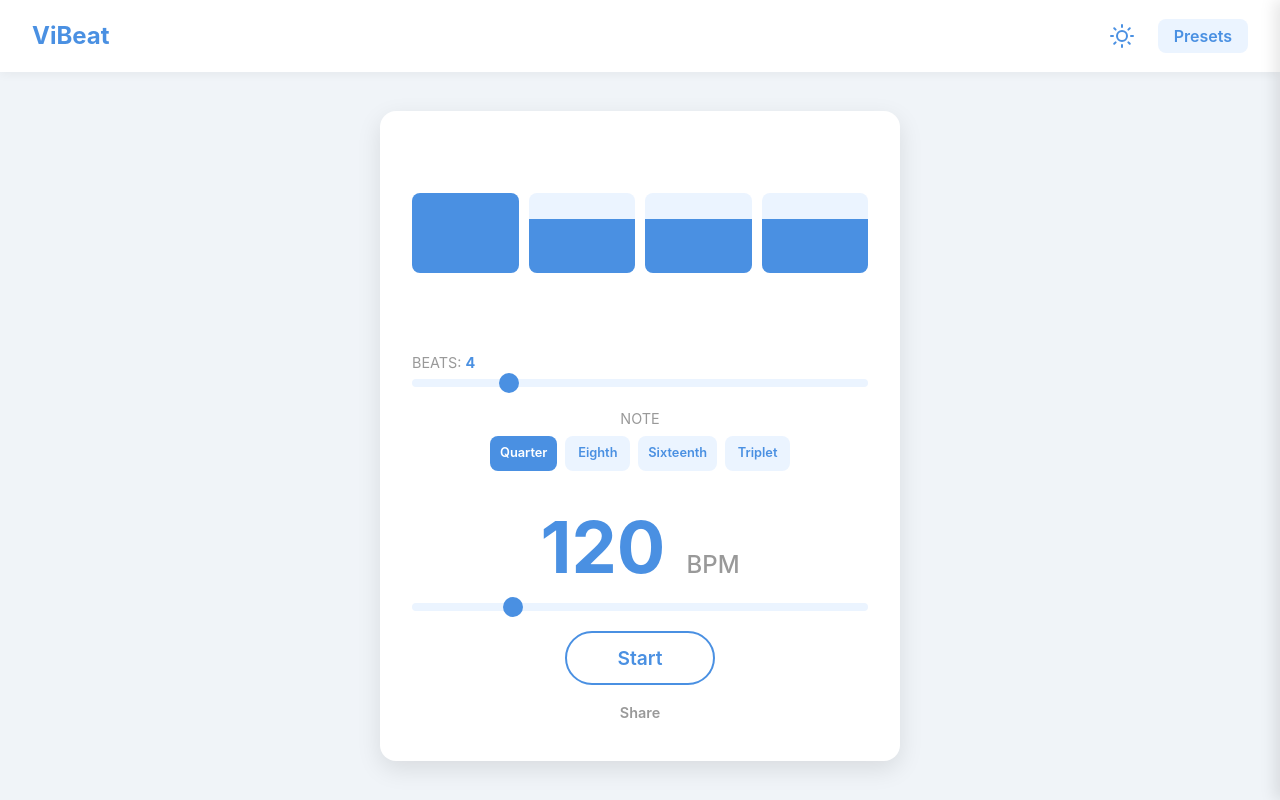
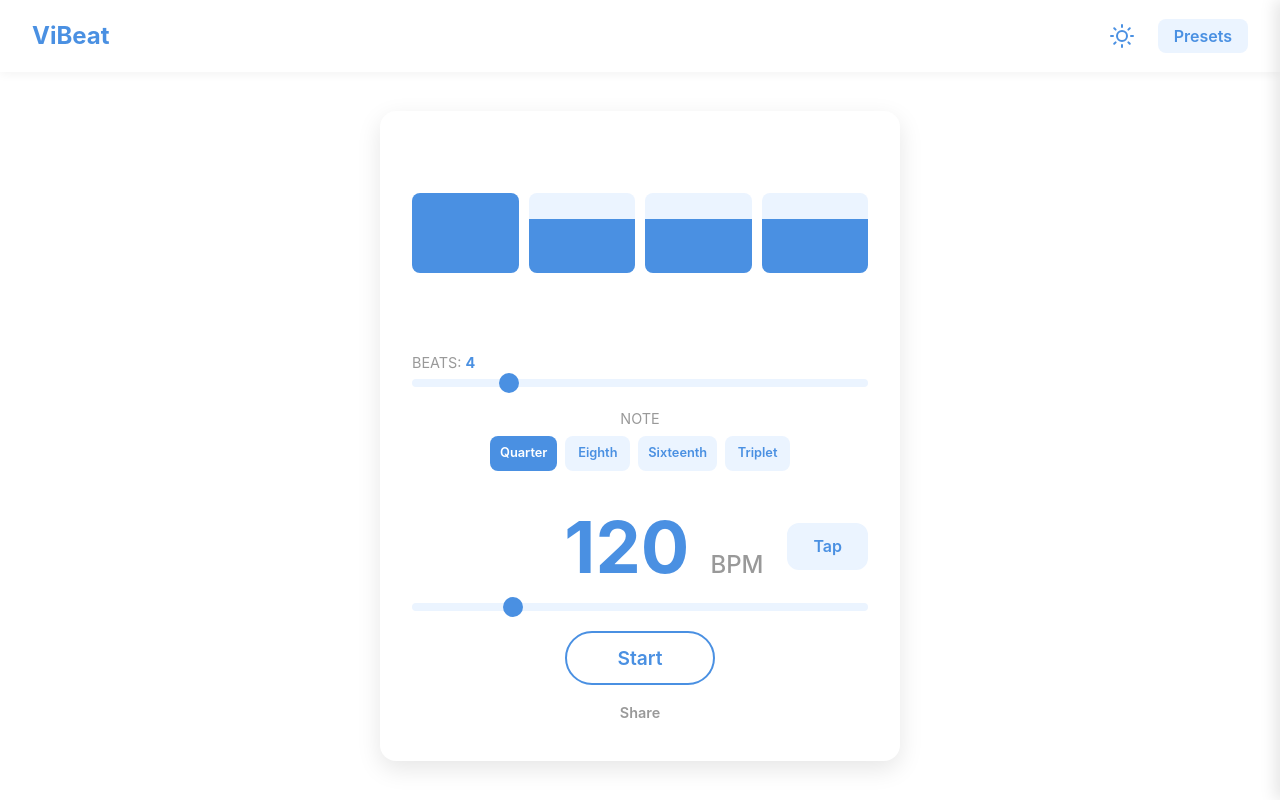
Before and after one commit to nergi-r/vibeat-frontend, a React (Vite) app: page / in a window 1280 px wide. Built offline with nearby package versions, Linux system fonts and the light colour scheme.

Commit message:
Add tap tempo

```diff
--- a/src/components/Metronome.tsx
+++ b/src/components/Metronome.tsx
@@ -1,6 +1,6 @@
 // src/components/Metronome.tsx
-import React, { useEffect } from "react";
-import { useMetronome } from "../hooks/useMetronome";
+import React, { useState, useEffect, useRef } from "react";
+import { useMetronome, audioContext } from "../hooks/useMetronome";
 import type { Subdivision, MetronomeSettings } from "../hooks/types";
 import { subdivisions } from "../hooks/types";
 
@@ -11,6 +11,27 @@ interface MetronomeProps {
   setSettings: (settings: MetronomeSettings) => void;
   onShare: () => void;
 }
+
+/**
+ * Plays a short, distinct "tick" sound for tap tempo feedback.
+ */
+const playTapSound = () => {
+  if (audioContext.state === "suspended") {
+    audioContext.resume();
+  }
+  const now = audioContext.currentTime;
+  const osc = audioContext.createOscillator();
+  const gain = audioContext.createGain();
+  osc.connect(gain);
+  gain.connect(audioContext.destination);
+
+  osc.frequency.setValueAtTime(1200, now); // High pitch for a clear "tick"
+  gain.gain.setValueAtTime(0.5, now);
+  gain.gain.exponentialRampToValueAtTime(0.0001, now + 0.05);
+
+  osc.start(now);
+  osc.stop(now + 0.05);
+};
 
 export const Metronome: React.FC<MetronomeProps> = ({
   isPlaying,
@@ -28,10 +49,55 @@ export const Metronome: React.FC<MetronomeProps> = ({
     selectedSubdivision,
   });
 
+  // --- Tap Tempo State and Logic ---
+  const [tapTimestamps, setTapTimestamps] = useState<number[]>([]);
+  const tapTimeoutRef = useRef<number | null>(null);
+  const [isTapping, setIsTapping] = useState(false); // State for visual feedback
+  const tappingTimeoutRef = useRef<number | null>(null);
+
+  const handleTap = () => {
+    // 1. Play immediate sound feedback
+    playTapSound();
+
+    // 2. Trigger visual flash feedback
+    setIsTapping(true);
+    if (tappingTimeoutRef.current) clearTimeout(tappingTimeoutRef.current);
+    tappingTimeoutRef.current = window.setTimeout(
+      () => setIsTapping(false),
+      100
+    );
+
+    // 3. Calculate BPM
+    const now = performance.now();
+    const newTimestamps = [...tapTimestamps, now].slice(-5);
+    setTapTimestamps(newTimestamps);
+
+    if (newTimestamps.length > 1) {
+      const deltas = [];
+      for (let i = 1; i < newTimestamps.length; i++) {
+        deltas.push(newTimestamps[i] - newTimestamps[i - 1]);
+      }
+      const averageDelta = deltas.reduce((a, b) => a + b, 0) / deltas.length;
+
+      if (averageDelta > 0) {
+        const newBpm = Math.round(60000 / averageDelta);
+        const clampedBpm = Math.max(20, Math.min(newBpm, 500));
+        setSettings({ ...settings, bpm: clampedBpm });
+      }
+    }
+
+    if (tapTimeoutRef.current) clearTimeout(tapTimeoutRef.current);
+    tapTimeoutRef.current = window.setTimeout(() => setTapTimestamps([]), 2000);
+  };
+
   const startStop = () => setIsPlaying(!isPlaying);
 
   useEffect(() => {
     const handleKeyDown = (event: KeyboardEvent) => {
+      if (event.code === "KeyT") {
+        event.preventDefault();
+        handleTap();
+      }
       if (event.code === "Space") {
         event.preventDefault();
         startStop();
@@ -46,7 +112,6 @@ export const Metronome: React.FC<MetronomeProps> = ({
   const handleBpmChange = (e: React.ChangeEvent<HTMLInputElement>) => {
     setSettings({ ...settings, bpm: Number(e.target.value) });
   };
-
   const handleBeatsChange = (e: React.ChangeEvent<HTMLInputElement>) => {
     const newBeats = Number(e.target.value);
     const newAccents = new Array(newBeats).fill(2 / 3);
@@ -56,11 +121,9 @@ export const Metronome: React.FC<MetronomeProps> = ({
     }
     setSettings({ ...settings, beats: newBeats, accents: newAccents });
   };
-
   const handleSubdivisionChange = (sub: Subdivision) => {
     setSettings({ ...settings, selectedSubdivision: sub });
   };
-
   const updateAccent = (index: number) => {
     const newAccents = [...accents];
     const ACCENT_LEVELS = [0, 1 / 3, 2 / 3, 1];
@@ -133,7 +196,6 @@ export const Metronome: React.FC<MetronomeProps> = ({
             className="beats-slider"
           />
         </div>
-
         <div className="setting-control subdivision-control">
           <label>Note</label>
           <div className="subdivision-selector">
@@ -151,8 +213,13 @@ export const Metronome: React.FC<MetronomeProps> = ({
       </div>
 
       <div className="controls">
-        <div className="bpm-display">
-          {bpm} <span className="bpm-label">BPM</span>
+        <div className="bpm-control-wrapper">
+          <div className={`bpm-display ${isTapping ? "tapping" : ""}`}>
+            {bpm} <span className="bpm-label">BPM</span>
+          </div>
+          <button onClick={handleTap} className="tap-tempo-button">
+            Tap
+          </button>
         </div>
         <input
           type="range"
@@ -168,7 +235,6 @@ export const Metronome: React.FC<MetronomeProps> = ({
         >
           {isPlaying ? "Stop" : "Start"}
         </button>
-        {/* New Share Button */}
         <button onClick={onShare} className="share-button">
           Share
         </button>
--- a/src/hooks/useMetronome.ts
+++ b/src/hooks/useMetronome.ts
@@ -10,7 +10,7 @@ import { subdivisions } from "./types";
  * The Web Audio API context, providing a high-resolution timer for precise audio scheduling.
  * Initialized once to be reused throughout the application's lifecycle.
  */
-const audioContext = new (window.AudioContext ||
+export const audioContext = new (window.AudioContext ||
   (window as any).webkitAudioContext)();
 
 const ACCENT_LEVELS = [0, 1 / 3, 2 / 3, 1];
--- a/src/styles/main.css
+++ b/src/styles/main.css
@@ -4,7 +4,7 @@
    ========================================================================== */
 :root {
   /* PALETTE: Fresh Sky (Light Mode) */
-  --bg-color: #f0f4f8;
+  --bg-color: #f0fá8;
   --panel-bg: #ffffff;
   --primary-color: #4a90e2; /* Sky Blue */
   --accent-color-light: #ebf4ff; /* Pale Blue */
@@ -52,7 +52,6 @@ body {
   align-items: center;
   padding: 1rem;
 }
-
 .app-header {
   padding: 1rem 2rem;
   background-color: var(--panel-bg);
@@ -126,7 +125,6 @@ body {
     box-shadow: var(--box-shadow);
   }
 }
-
 .accent-bars-container {
   display: flex;
   flex-direction: column;
@@ -165,21 +163,6 @@ body {
   transform-origin: bottom;
   transition: height 0.1s ease-out, background-color 0.3s ease;
 }
-
-.bpm-display {
-  font-size: 4.5rem;
-  font-weight: 700;
-  color: var(--primary-color);
-  line-height: 1;
-  margin-bottom: 0;
-}
-.bpm-label {
-  font-size: 1.5rem;
-  font-weight: 500;
-  color: var(--text-color-light);
-  margin-left: 0.25rem;
-}
-
 .settings-grid {
   display: grid;
   grid-template-columns: 1fr 1fr;
@@ -247,6 +230,57 @@ body {
   gap: 1.25rem;
   align-items: center;
 }
+.bpm-control-wrapper {
+  display: flex;
+  justify-content: center;
+  align-items: center;
+  gap: 1.5rem;
+  width: 100%;
+}
+.bpm-display {
+  font-size: 4.5rem;
+  font-weight: 700;
+  color: var(--primary-color);
+  line-height: 1;
+  margin-bottom: 0;
+  flex-grow: 1;
+  text-align: right;
+  transition: color 0.1s ease;
+}
+.bpm-label {
+  font-size: 1.5rem;
+  font-weight: 500;
+  color: var(--text-color-light);
+  margin-left: 0.25rem;
+}
+
+/* Style for the BPM display flash effect */
+.bpm-display.tapping {
+  color: var(--accent-color-dark);
+}
+
+.tap-tempo-button {
+  background-color: var(--accent-color-light);
+  border: 2px solid var(--accent-color-light);
+  color: var(--primary-color);
+  font-weight: 600;
+  font-size: 1rem;
+  border-radius: 12px;
+  padding: 0.75rem 1.5rem;
+  cursor: pointer;
+  transition: all 0.2s ease;
+  flex-shrink: 0;
+  text-align: left;
+}
+.tap-tempo-button:hover {
+  border-color: var(--primary-color);
+  background-color: var(--accent-color-light);
+}
+
+/* Pop effect on tap button */
+.tap-tempo-button:active {
+  transform: scale(0.95);
+}
 
 .bpm-slider,
 .beats-slider {
@@ -303,8 +337,6 @@ body {
   background-color: var(--accent-color-dark);
   border-color: var(--accent-color-dark);
 }
-
-/* Share Button Styles */
 .share-button {
   background: none;
   border: none;
@@ -312,7 +344,7 @@ body {
   font-size: 0.9rem;
   font-weight: 600;
   cursor: pointer;
-  margin-top: -0.5rem; /* Pull it closer to the start button */
+  margin-top: -0.5rem;
   padding: 0.5rem 1rem;
   border-radius: 8px;
   transition: color 0.2s ease, background-color 0.2s ease;
@@ -338,7 +370,6 @@ body {
   background-color: var(--primary-color);
   color: var(--panel-bg);
 }
-
 .sidebar-overlay {
   position: fixed;
   top: 0;
@@ -355,7 +386,6 @@ body {
   opacity: 1;
   visibility: visible;
 }
-
 .sidebar {
   position: fixed;
   top: 0;
@@ -373,7 +403,6 @@ body {
 .sidebar.open {
   transform: translateX(0);
 }
-
 .sidebar-header {
   display: flex;
   justify-content: space-between;
@@ -392,7 +421,6 @@ body {
   color: var(--text-color-light);
   cursor: pointer;
 }
-
 .sidebar-content {
   flex-grow: 1;
   padding: 1.5rem;
@@ -419,7 +447,6 @@ body {
   padding: 0 1.5rem;
   cursor: pointer;
 }
-
 .no-presets {
   color: var(--text-color-light);
   text-align: center;
```
